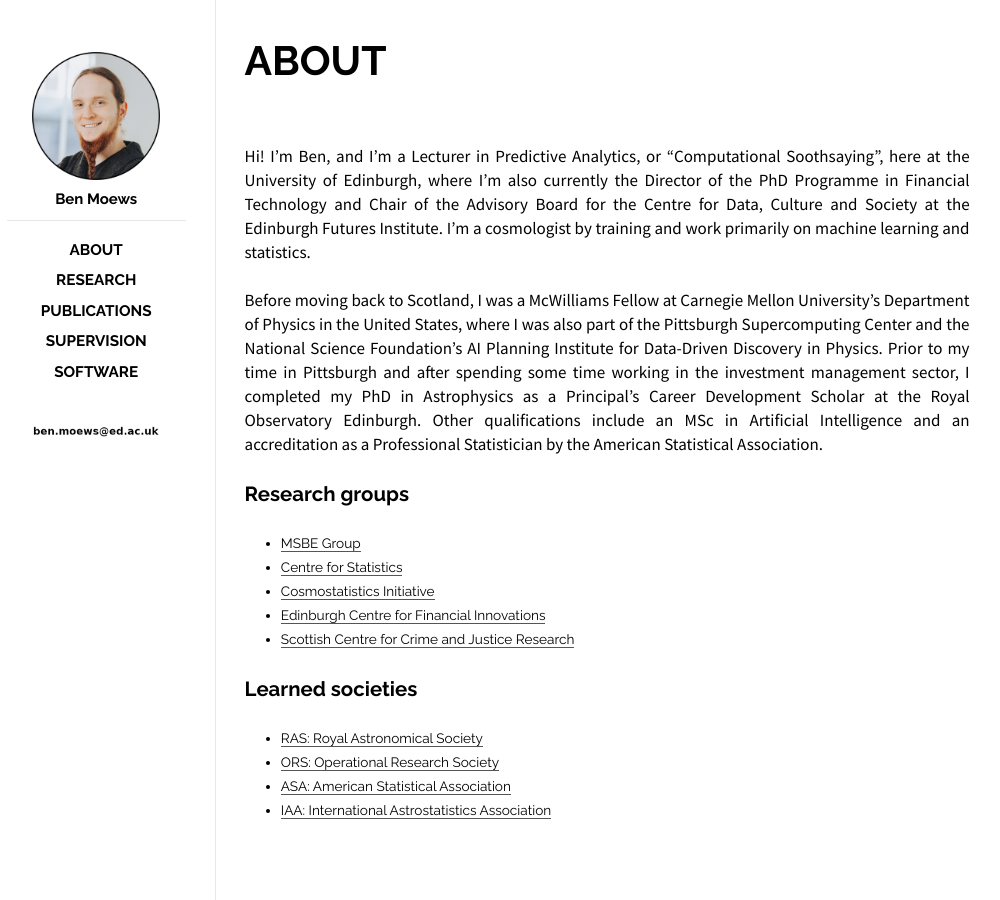
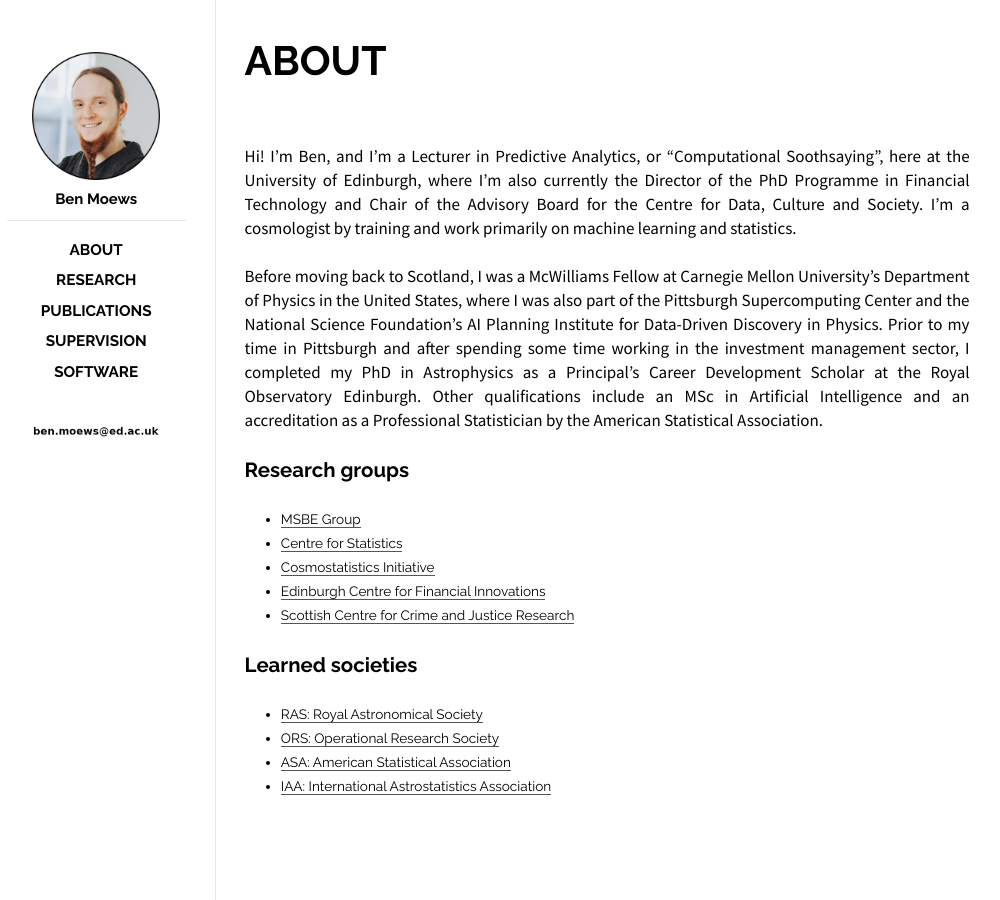
Before and after one commit to moews/moews.github.io, a Jekyll site: the page built from _posts/2017-03-27-about.md, in a window 1280 px wide. Shown: the whole page, without its empty margins (143-1143 px from the left). Built offline with Jekyll 4.4.1, drawn with Linux system fonts in a browser that asks for light colours.

Commit message:
Update 2017-03-27-about.md

```diff
--- a/_posts/2017-03-27-about.md
+++ b/_posts/2017-03-27-about.md
@@ -8,7 +8,7 @@
 
 <br>
 
-Hi! I'm Ben, and I’m a Lecturer in Predictive Analytics, or “Computational Soothsaying”, here at the University of Edinburgh, where I'm also currently the Director of the PhD Programme in Financial Technology and Chair of the Advisory Board for the Centre for Data, Culture and Society at the Edinburgh Futures Institute. I’m a cosmologist by training and work primarily on machine learning and statistics.
+Hi! I'm Ben, and I’m a Lecturer in Predictive Analytics, or “Computational Soothsaying”, here at the University of Edinburgh, where I'm also currently the Director of the PhD Programme in Financial Technology and Chair of the Advisory Board for the Centre for Data, Culture and Society. I’m a cosmologist by training and work primarily on machine learning and statistics.
 
 Before moving back to Scotland, I was a McWilliams Fellow at Carnegie Mellon University's Department of Physics in the United States, where I was also part of the Pittsburgh Supercomputing Center and the National Science Foundation’s AI Planning Institute for Data-Driven Discovery in Physics. Prior to my time in Pittsburgh and after spending some time working in the investment management sector, I completed my PhD in Astrophysics as a Principal’s Career Development Scholar at the Royal Observatory Edinburgh. Other qualifications include an MSc in Artificial Intelligence and an accreditation as a Professional Statistician by the American Statistical Association.
 
```
